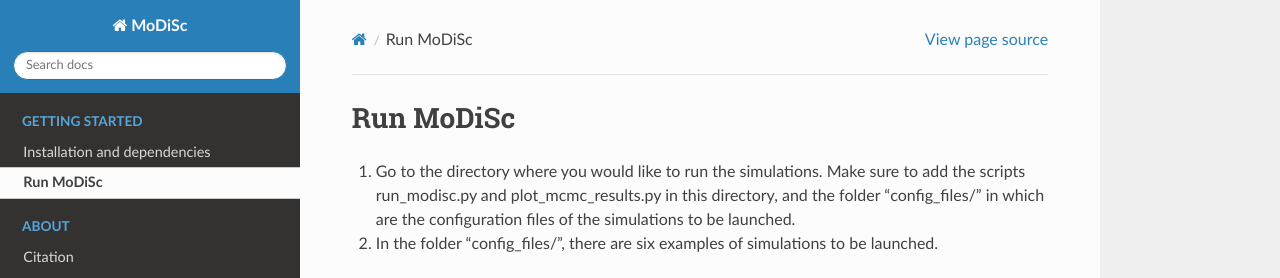
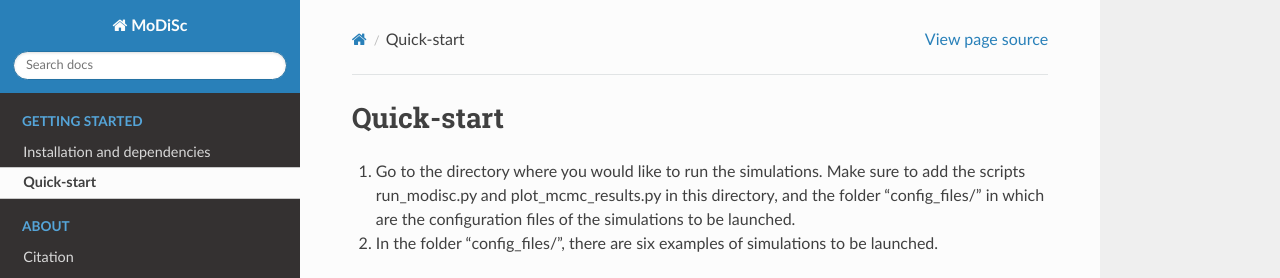
Before and after one commit to cdesgrange/MoDiSc, a Sphinx documentation site: the page built from docs/Quick-start.rst, in a window 1280 px wide and 1093 px high. Shown: the top 278 px of the window. Built offline with Sphinx 7.4.7 and the Read the Docs theme 3.1.0, drawn with Linux system fonts in a browser that asks for light colours.

Commit message:
Update Quick-start.rst

```diff
--- a/docs/Quick-start.rst
+++ b/docs/Quick-start.rst
@@ -1,6 +1,5 @@
-
-Run MoDiSc
-----------
+Quick-start
+-----------
 
 1. Go to the directory where you would like to run the simulations. Make sure to add the scripts run_modisc.py and plot_mcmc_results.py in this directory, and the folder "config_files/" in which are the configuration files of the simulations to be launched.
 
```
